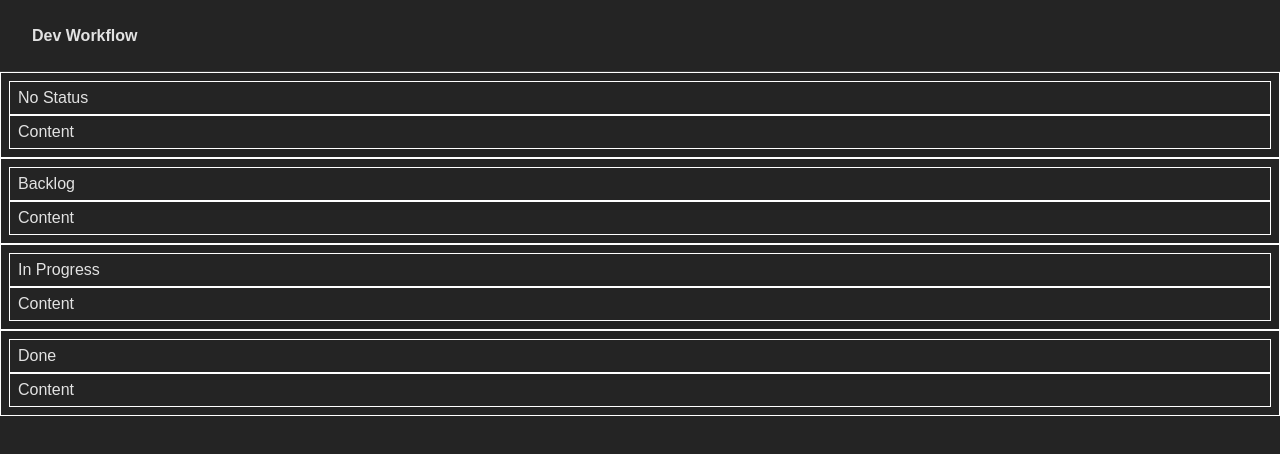
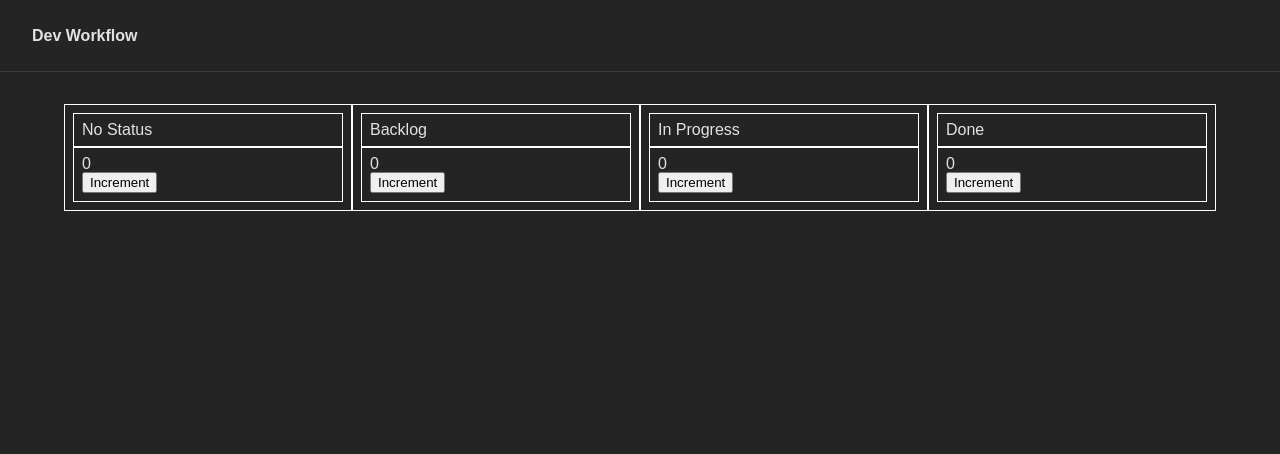
Before and after one commit to danilocdesousa/software-development-workflow, a React (Create React App) app: page / in a window 1280 px wide. Shown: the top 454 px of the page. Built offline with nearby package versions, Linux system fonts and the light colour scheme.

Commit message:
Create a counter using the State Hook

```diff
--- a/src/App.css
+++ b/src/App.css
@@ -62,9 +62,16 @@ table {
 /* Global Style */
 
 .App {
-  font-family: sans-serif;
-  background-color: #242424;
-  height: 100%;
-  min-height: 100vh;
-  color: rgba(255, 255, 255, 0.87);
+	font-family: sans-serif;
+	background-color: #242424;
+	height: 100%;
+	min-height: 100vh;
+	color: rgba(255, 255, 255, 0.87);
 }
+
+.App .workflow {
+	display: flex;
+	flex-wrap: wrap;
+	margin: 32px auto;
+	max-width: 1152px;
+}
--- a/src/App.js
+++ b/src/App.js
@@ -9,11 +9,11 @@ function App() {
         <Navbar />
       </header>
       <main>
-        <div>
+        <div className='workflow'>
           <TaskList title={`No Status`} />
-          <TaskList title="Backlog" />
-          <TaskList title="In Progress" />
-          <TaskList title="Done" />
+          <TaskList title={`Backlog`} />
+          <TaskList title={`In Progress`} />
+          <TaskList title={`Done`} />
         </div>
       </main>
     </div>
--- a/src/components/TaskList/TaskList.js
+++ b/src/components/TaskList/TaskList.js
@@ -1,12 +1,21 @@
-import React from "react";
+import React, { useState } from "react";
 import PropTypes from "prop-types";
 import "./tasklist.css";
 
 export default function TaskList({ title }) {
+    const [count, setCount] = useState(0);
+    const increment = () => {
+        setCount((currentCount) => {
+            return currentCount + 1;
+        })
+    };
     return (
-        <div className="task-list">
+        <div className="task-list task-list-column">
             <div className="task-list-title">{title}</div>
-            <div className="task-list-content">Content</div>
+            <div className="task-list-content">
+                <div>{count}</div>
+                <button onClick={increment}>Increment</button>
+            </div>
         </div>
     );
 }
--- a/src/components/TaskList/tasklist.css
+++ b/src/components/TaskList/tasklist.css
@@ -1,4 +1,5 @@
 .task-list {
+    width: calc(100% / 4);
     border: 1px solid #fff;
     padding: 8px;
 }
```
